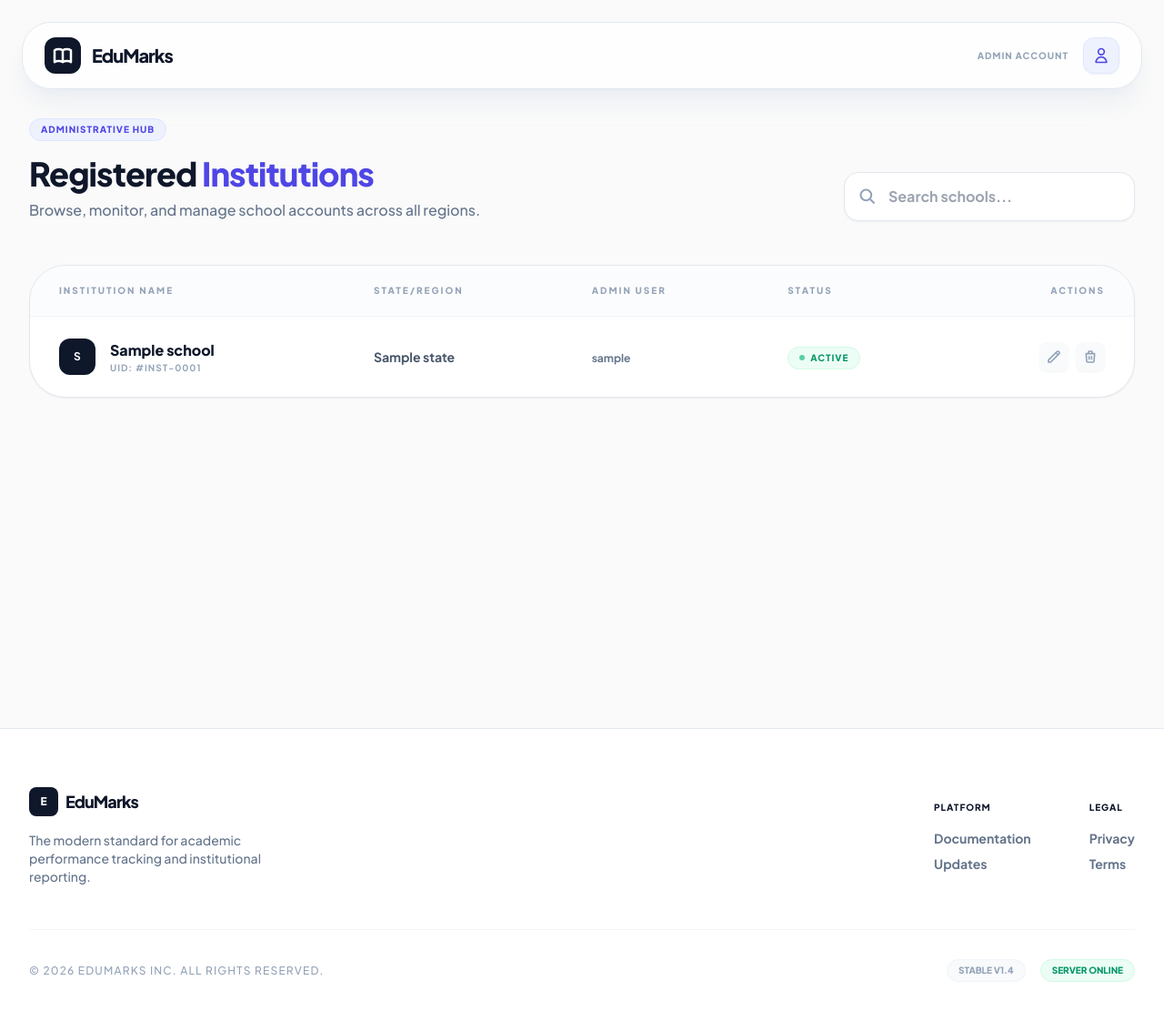
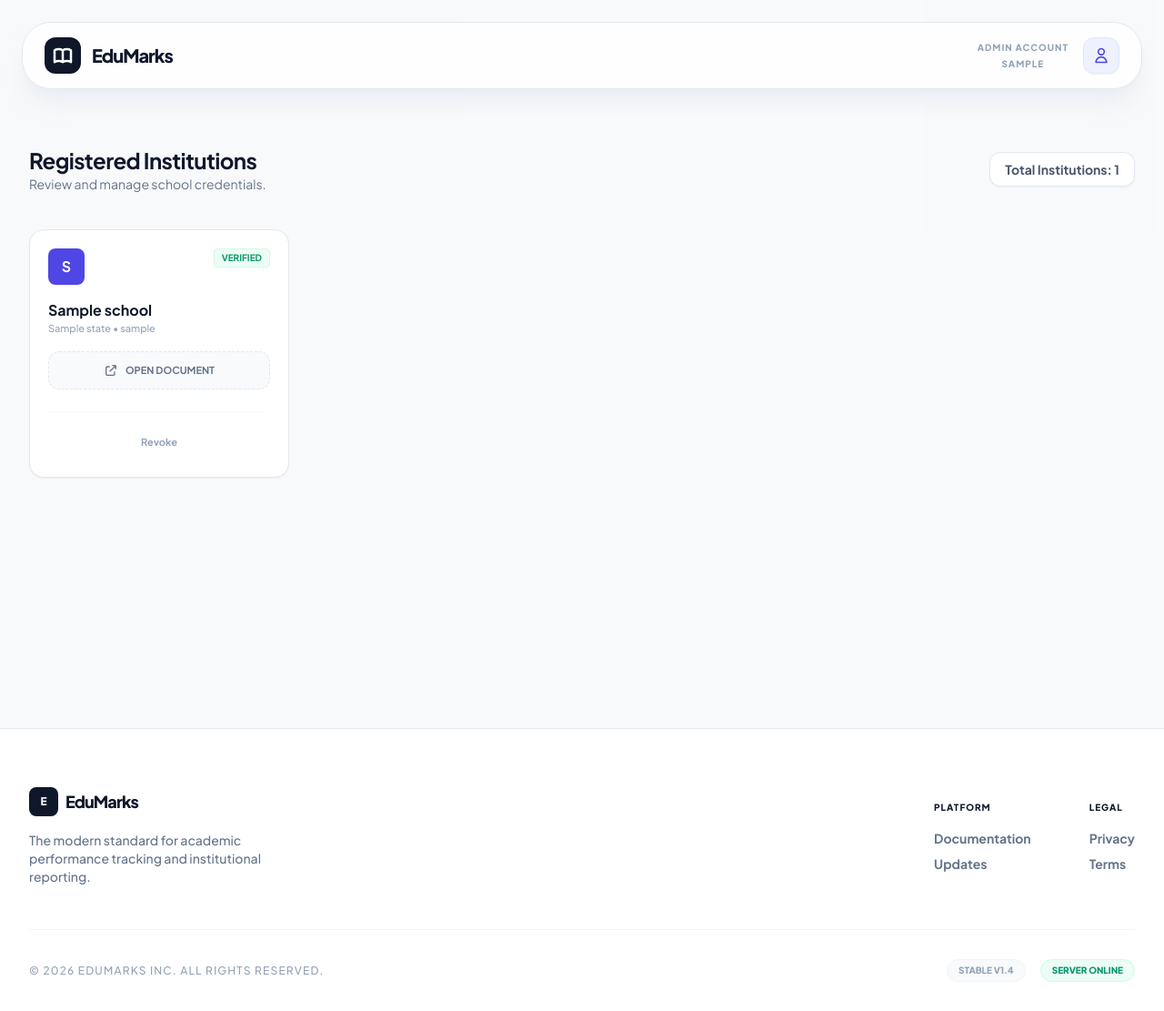
Before and after one commit to rahulacharya1/MarksheetGenerator, a Django app: page /viewInstitute in a window 1280 px wide. Shown: the whole page at 91% size. Run offline with Django 5.2, Linux system fonts and the light colour scheme; a user stored in the database is signed in; tables that the repository leaves empty hold one stand-in row (values such as "Sample post"); some libraries are stand-ins or nearby versions.

```diff
--- a/marksheet/core/models.py
+++ b/marksheet/core/models.py
@@ -34,13 +34,12 @@ class School(models.Model):
     phone = models.CharField(max_length=15)
 
     # Address
-    city = models.CharField(max_length=100)
     state = models.ForeignKey(State, on_delete=models.CASCADE)
     pincode = models.CharField(max_length=10)
 
     # Verification
     registration_certificate = models.FileField(
-        upload_to='school_documents/',
+        upload_to='media/school_documents/',
         null=True,
         blank=True
     )
--- a/marksheet/core/templates/admin/adminbase.html
+++ b/marksheet/core/templates/admin/adminbase.html
@@ -24,8 +24,11 @@
             </a>
 
             <div class="flex items-center gap-4">
-                <p class="text-[10px] font-black text-slate-400 uppercase tracking-widest leading-none">Admin Account</p>
-                <a href="" class="w-10 h-10 bg-indigo-50 border border-indigo-100 rounded-xl flex items-center justify-center text-indigo-600 hover:bg-indigo-600 hover:text-white transition-all shadow-sm">
+                <div class="flex flex-col gap-2 items-center">
+                    <p class="text-[10px] font-black text-slate-400 uppercase tracking-widest leading-none">Admin Account</p>
+                    <p class="text-[10px] font-black text-slate-400 uppercase tracking-widest leading-none">{{ user.username }}</p>
+                </div>
+                <a href="{% url 'admin-dashboard' %}" class="w-10 h-10 bg-indigo-50 border border-indigo-100 rounded-xl flex items-center justify-center text-indigo-600 hover:bg-indigo-600 hover:text-white transition-all shadow-sm">
                     <svg class="w-5 h-5" fill="none" stroke="currentColor" viewBox="0 0 24 24">
                         <path stroke-linecap="round" stroke-linejoin="round" stroke-width="2" d="M16 7a4 4 0 11-8 0 4 4 0 018 0zM12 14a7 7 0 00-7 7h14a7 7 0 00-7-7z"></path>
                     </svg>
--- a/marksheet/core/templates/admin/viewInstitute.html
+++ b/marksheet/core/templates/admin/viewInstitute.html
@@ -1,111 +1,71 @@
 {% extends "admin/adminbase.html" %}
 
 {% block content %}
-<div class="min-h-screen pt-32 pb-24 px-4 sm:px-6 lg:px-8 bg-[#fafafa]">
+<div class="min-h-screen pt-40 pb-24 px-4 sm:px-6 lg:px-8 bg-slate-50/50">
     <div class="max-w-7xl mx-auto">
 
-        <div class="flex flex-col md:flex-row md:items-end justify-between gap-8 mb-12">
+        <div class="flex flex-col md:flex-row md:items-center justify-between gap-6 mb-10">
             <div>
-                <span class="inline-flex items-center gap-2 px-3 py-1 rounded-full bg-indigo-50 text-indigo-600 text-[10px] font-black uppercase tracking-widest mb-4 border border-indigo-100">
-                    Administrative Hub
-                </span>
-                <h1 class="text-3xl md:text-4xl font-black text-slate-900 tracking-tight">
-                    Registered <span class="text-indigo-600">Institutions</span>
-                </h1>
-                <p class="text-slate-500 font-medium mt-2">Browse, monitor, and manage school accounts across all regions.</p>
+                <h1 class="text-2xl font-bold text-slate-900 tracking-tight">Registered Institutions</h1>
+                <p class="text-slate-500 text-sm">Review and manage school credentials.</p>
             </div>
 
-            <div class="flex gap-4">
-                <div class="relative group">
-                    <input type="text" id="schoolSearch" placeholder="Search schools..."
-                        class="pl-12 pr-6 py-3.5 bg-white border border-slate-200 rounded-2xl shadow-sm focus:ring-4 focus:ring-indigo-500/10 focus:border-indigo-500 transition-all font-bold text-slate-700 outline-none w-64 md:w-80">
-                    <div class="absolute inset-y-0 left-4 flex items-center text-slate-400 group-focus-within:text-indigo-600 transition-colors">
-                        <svg class="w-5 h-5" fill="none" stroke="currentColor" viewBox="0 0 24 24"><path stroke-width="2.5" d="M21 21l-6-6m2-5a7 7 0 11-14 0 7 7 0 0114 0z"/></svg>
-                    </div>
-                </div>
+            <div class="bg-white px-4 py-2 rounded-xl border border-slate-200 text-sm font-bold text-slate-600 shadow-sm">
+                Total Institutions: {{ schools|length }}
             </div>
         </div>
 
-        <div class="bg-white border border-slate-200 rounded-[2.5rem] overflow-hidden shadow-sm">
-            <div class="overflow-x-auto">
-                <table class="w-full text-left border-collapse">
-                    <thead>
-                        <tr class="bg-slate-50/50 border-b border-slate-100">
-                            <th class="px-8 py-5 text-[10px] font-black text-slate-400 uppercase tracking-[0.2em]">Institution Name</th>
-                            <th class="px-8 py-5 text-[10px] font-black text-slate-400 uppercase tracking-[0.2em]">State/Region</th>
-                            <th class="px-8 py-5 text-[10px] font-black text-slate-400 uppercase tracking-[0.2em]">Admin User</th>
-                            <th class="px-8 py-5 text-[10px] font-black text-slate-400 uppercase tracking-[0.2em]">Status</th>
-                            <th class="px-8 py-5 text-[10px] font-black text-slate-400 uppercase tracking-[0.2em] text-right">Actions</th>
-                        </tr>
-                    </thead>
-                    <tbody class="divide-y divide-slate-50" id="schoolTableBody">
-                        {% if schools %}
-                            {% for school in schools %}
-                            <tr class="group hover:bg-slate-50/80 transition-all duration-300 school-row">
-                                <td class="px-8 py-6">
-                                    <div class="flex items-center gap-4">
-                                        <div class="w-10 h-10 rounded-xl bg-slate-900 text-white flex items-center justify-center font-bold text-xs group-hover:bg-indigo-600 transition-colors">
-                                            {{ school.school_name|slice:":1"|upper }}
-                                        </div>
-                                        <div>
-                                            <p class="font-black text-slate-900 school-name">{{ school.school_name }}</p>
-                                            <p class="text-[10px] text-slate-400 font-bold uppercase tracking-widest">UID: #INST-{{ school.id|stringformat:"04d" }}</p>
-                                        </div>
-                                    </div>
-                                </td>
-                                <td class="px-8 py-6 text-sm font-bold text-slate-600">
-                                    {{ school.state.name }}
-                                </td>
-                                <td class="px-8 py-6">
-                                    <span class="text-xs font-bold text-slate-500">{{ school.user.username }}</span>
-                                </td>
-                                <td class="px-8 py-6">
-                                    <span class="inline-flex items-center gap-1.5 px-3 py-1 rounded-full bg-emerald-50 text-emerald-600 text-[10px] font-black uppercase tracking-widest border border-emerald-100">
-                                        <span class="w-1.5 h-1.5 rounded-full bg-emerald-500 animate-pulse"></span>
-                                        Active
-                                    </span>
-                                </td>
-                                <td class="px-8 py-6 text-right">
-                                    <div class="flex items-center justify-end gap-2">
-                                        <a href="#" class="p-2 bg-slate-50 text-slate-400 rounded-lg hover:bg-indigo-600 hover:text-white transition-all shadow-sm">
-                                            <svg class="w-4 h-4" fill="none" stroke="currentColor" viewBox="0 0 24 24"><path stroke-width="2.5" d="M15.232 5.232l3.536 3.536m-2.036-5.036a2.5 2.5 0 113.536 3.536L6.5 21.036H3v-3.572L16.732 3.732z"/></svg>
-                                        </a>
-                                        <button class="p-2 bg-slate-50 text-slate-400 rounded-lg hover:bg-rose-500 hover:text-white transition-all shadow-sm">
-                                            <svg class="w-4 h-4" fill="none" stroke="currentColor" viewBox="0 0 24 24"><path stroke-width="2.5" d="M19 7l-.867 12.142A2 2 0 0116.138 21H7.862a2 2 0 01-1.995-1.858L5 7m5 4v6m4-6v6m1-10V4a1 1 0 00-1-1h-4a1 1 0 00-1 1v3M4 7h16"/></svg>
-                                        </button>
-                                    </div>
-                                </td>
-                            </tr>
-                            {% endfor %}
+        <div class="grid grid-cols-1 sm:grid-cols-2 lg:grid-cols-3 xl:grid-cols-4 gap-6">
+            {% if schools %}
+                {% for school in schools %}
+                <div class="bg-white border border-slate-200 rounded-2xl p-5 shadow-sm flex flex-col justify-between">
+
+                    <div>
+                        <div class="flex justify-between items-start mb-4">
+                            <div class="w-10 h-10 rounded-lg bg-indigo-600 text-white flex items-center justify-center font-bold">
+                                {{ school.school_name|slice:":1"|upper }}
+                            </div>
+                            {% if school.is_verified %}
+                                <span class="px-2 py-0.5 rounded text-[10px] font-bold bg-emerald-50 text-emerald-600 border border-emerald-100 uppercase">Verified</span>
+                            {% else %}
+                                <span class="px-2 py-0.5 rounded text-[10px] font-bold bg-amber-50 text-amber-600 border-amber-100 uppercase">Pending</span>
+                            {% endif %}
+                        </div>
+
+                        <h3 class="font-bold text-slate-900 truncate">{{ school.school_name }}</h3>
+                        <p class="text-[11px] text-slate-400 font-medium mb-4">{{ school.state.name }} • {{ school.user.username }}</p>
+
+                        {% if school.registration_certificate %}
+                        <a href="{{ school.registration_certificate.url }}" target="_blank"
+                           class="block w-full py-3 mb-4 rounded-xl border border-dashed border-slate-200 bg-slate-50 text-slate-500 text-[11px] font-bold text-center hover:bg-slate-100 transition-colors">
+                            <div class="flex items-center justify-center gap-2">
+                                <svg class="w-4 h-4" fill="none" stroke="currentColor" viewBox="0 0 24 24"><path stroke-width="2" d="M10 6H6a2 2 0 00-2 2v10a2 2 0 002 2h10a2 2 0 002-2v-4M14 4h6m0 0v6m0-6L10 14"/></svg>
+                                OPEN DOCUMENT
+                            </div>
+                        </a>
                         {% else %}
-                            <tr>
-                                <td colspan="5" class="px-8 py-20 text-center">
-                                    <div class="flex flex-col items-center">
-                                        <div class="w-16 h-16 bg-slate-50 rounded-full flex items-center justify-center text-slate-300 mb-4 border border-slate-100">
-                                            <svg class="w-8 h-8" fill="none" stroke="currentColor" viewBox="0 0 24 24"><path stroke-width="2" d="M19.428 15.428a2 2 0 00-1.022-.547l-2.387-.477a6 6 0 00-3.86.517l-.318.158a6 6 0 01-3.86.517L6.05 15.21a2 2 0 00-1.183.394l-1.15.908a2 2 0 00-.72 2.247 2.025 2.025 0 002.025 1.741h13.95a2.025 2.025 0 002.025-1.741 2 2 0 00-.72-2.247l-1.15-.908z"/></svg>
-                                        </div>
-                                        <p class="text-slate-400 font-bold italic tracking-tight">No schools found for the selected criteria.</p>
-                                    </div>
-                                </td>
-                            </tr>
+                        <div class="w-full py-3 mb-4 rounded-xl border border-dashed border-slate-100 text-slate-300 text-[11px] font-bold text-center italic">
+                            NO DOCUMENT
+                        </div>
                         {% endif %}
-                    </tbody>
-                </table>
-            </div>
+                    </div>
+
+                    <div class="flex gap-2 border-t border-slate-50 pt-4 mt-2">
+                        {% if school.is_verified %}
+                            <a href="{% url 'remove_school' school.id %}" class="flex-1 text-center py-2 text-[11px] font-bold text-slate-400 hover:text-red-600 hover:bg-red-50 rounded-lg transition-colors border border-transparent">Revoke</a>
+                        {% else %}
+                            <a href="{% url 'approve_school' school.id %}" class="flex-1 text-center py-2 text-[11px] font-bold bg-indigo-600 text-white rounded-lg hover:bg-indigo-700 shadow-sm transition-all">Approve</a>
+                            <a href="{% url 'delete_school' school.id %}" class="flex-1 text-center py-2 text-[11px] font-bold text-slate-400 hover:text-red-600 hover:bg-red-50 rounded-lg transition-colors">Delete</a>
+                        {% endif %}
+                    </div>
+                </div>
+                {% endfor %}
+            {% else %}
+                <div class="col-span-full py-20 text-center">
+                    <p class="text-slate-400 text-sm italic border-2 border-dashed border-slate-200 rounded-2xl py-10">No institutions found.</p>
+                </div>
+            {% endif %}
         </div>
     </div>
 </div>
-
-<script>
-    const searchInput = document.getElementById('schoolSearch');
-    if(searchInput) {
-        searchInput.addEventListener('keyup', function() {
-            let filter = this.value.toLowerCase();
-            document.querySelectorAll('.school-row').forEach(row => {
-                let name = row.querySelector('.school-name').textContent.toLowerCase();
-                row.style.display = name.includes(filter) ? "" : "none";
-            });
-        });
-    }
-</script>
 {% endblock %}
--- a/marksheet/core/templates/institute/register.html
+++ b/marksheet/core/templates/institute/register.html
@@ -67,8 +67,6 @@
                 <div class="grid md:grid-cols-2 gap-x-8 gap-y-6">
                     <input type="email" name="official_email" required placeholder="Official Email Address" class="w-full bg-white border-2 border-slate-200 rounded-2xl px-6 py-4 text-slate-900 placeholder:text-slate-400 placeholder:font-mediumfocus:outline-none focus:border-indigo-600 focus:ring-4 focus:ring-indigo-600/10 transition-all duration-200">
                     <input type="tel" name="phone" required placeholder="Official Phone Number" class="w-full bg-white border-2 border-slate-200 rounded-2xl px-6 py-4 text-slate-900 placeholder:text-slate-400 placeholder:font-mediumfocus:outline-none focus:border-indigo-600 focus:ring-4 focus:ring-indigo-600/10 transition-all duration-200">
-                    <input type="text" name="city" required placeholder="City" class="w-full bg-white border-2 border-slate-200 rounded-2xl px-6 py-4 text-slate-900 placeholder:text-slate-400 placeholder:font-mediumfocus:outline-none focus:border-indigo-600 focus:ring-4 focus:ring-indigo-600/10 transition-all duration-200">
-                    <input type="text" name="state" required placeholder="State" class="w-full bg-white border-2 border-slate-200 rounded-2xl px-6 py-4 text-slate-900 placeholder:text-slate-400 placeholder:font-mediumfocus:outline-none focus:border-indigo-600 focus:ring-4 focus:ring-indigo-600/10 transition-all duration-200">
                     <input type="text" name="pincode" required placeholder="PIN Code" class="w-full bg-white border-2 border-slate-200 rounded-2xl px-6 py-4 text-slate-900 placeholder:text-slate-400 placeholder:font-mediumfocus:outline-none focus:border-indigo-600 focus:ring-4 focus:ring-indigo-600/10 transition-all duration-200 md:col-span-2">
                 </div>
             </section>
--- a/marksheet/core/templates/state.html
+++ b/marksheet/core/templates/state.html
@@ -6,7 +6,7 @@
     <div class="max-w-6xl mx-auto">
 
         <div class="text-center mb-10">
-            <span class="px-4 py-1.5 rounded-full bg-blue-100 text-blue-700 text-xs font-bold uppercase tracking-wider">Step 2: Region Selection</span>
+            <span class="px-4 py-1.5 rounded-full bg-blue-100 text-blue-700 text-xs font-bold uppercase tracking-wider">Region Selection</span>
             <h2 class="mt-4 text-3xl md:text-4xl font-extrabold text-slate-900 tracking-tight">
                 Select Your <span class="text-transparent bg-clip-text bg-gradient-to-r from-blue-600 to-cyan-500">State / UT</span>
             </h2>
--- a/marksheet/marksheet/settings.py
+++ b/marksheet/marksheet/settings.py
@@ -116,3 +116,7 @@ USE_TZ = True
 # https://docs.djangoproject.com/en/6.0/howto/static-files/
 
 STATIC_URL = 'static/'
+STATIC_ROOT = 'static'
+
+MEDIA_URL = 'media/'
+MEDIA_ROOT = 'media'
--- a/marksheet/marksheet/urls.py
+++ b/marksheet/marksheet/urls.py
@@ -5,6 +5,8 @@ from core.class_views import *
 from core.student_views import *
 from core.marks_views import *
 from core.admin_views import *
+from django.conf import settings
+from django.conf.urls.static import static
 
 urlpatterns = [
     path('superadmin/', admin.site.urls),
@@ -18,6 +20,8 @@ urlpatterns = [
     path('login/', loginView, name="login"),
     path('logout/', logoutView, name="logout"),
     path('register/', registerView, name="register"),
+
+    path('adminapproval/', approval, name="adminapproval"),
 
     path('dashboard/', dashboard, name="dashboard"),
     path('profile/', institutionProfile, name='profile'),
@@ -38,7 +42,12 @@ urlpatterns = [
     path('admin-dashboard', admin_dashboard, name="admin-dashboard"),
     path('addState', addState, name="addState"),
     path('viewState', viewState, name="viewState"),
-    path('viewInstitute', viewInstitute, name="viewInstitute"),
     path('addSubject', addSubject, name="addSubject"),
     path('viewSubject', viewSubject, name="viewSubject"),
-]
+
+    path('viewInstitute', viewInstitute, name="viewInstitute"),
+    path("admin/school/approve/<int:school_id>/", approve_school, name="approve_school"),
+    path("admin/school/remove/<int:school_id>/", remove_school, name="remove_school"),
+    path("admin/school/delete/<int:school_id>/", delete_school, name="delete_school"),
+
+] + static(settings.MEDIA_URL, document_root=settings.MEDIA_ROOT)
```
Also changed, not shown: marksheet/core/admin_views.py (+30 -0 lines), marksheet/core/templates/admin/dashboard.html (+5 -5 lines), marksheet/core/templates/institute/adminapproval.html (added, +60 -0 lines), marksheet/core/views.py (+22 -13 lines), marksheet/core/migrations/0003_remove_school_city.py (added), marksheet/core/migrations/0004_alter_school_registration_certificate.py (added), 1 other file.
